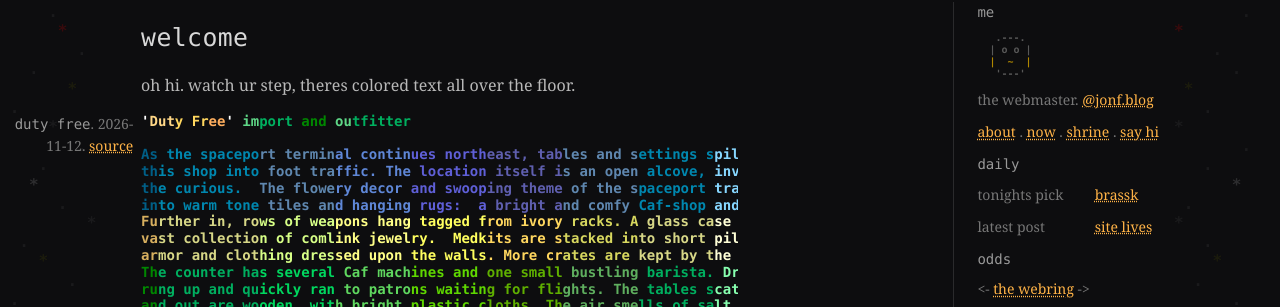
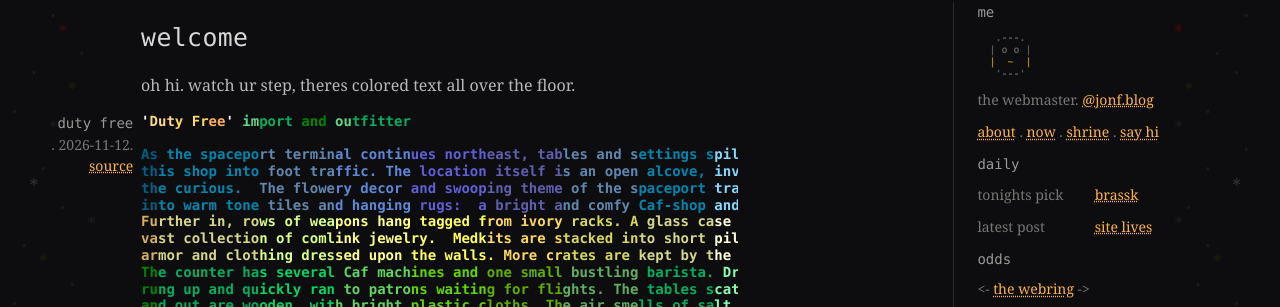
Before and after one commit to jf-atray/jf-atray.github.io, a Jekyll site: the page built from index.html, in a window 1280 px wide. Shown: the part 190-497 px from the top of the page. Built offline with Jekyll 4.4.1, drawn with Linux system fonts in a browser that asks for light colours.

Commit message:
caption titles get their own line
Generated with [Devin](https://devin.ai)

Co-Authored-By: Devin <158243242+devin-ai-integration[bot]@users.noreply.github.com>

```diff
--- a/assets/site.css
+++ b/assets/site.css
@@ -215,6 +215,7 @@ section.exhibit ~ section.exhibit {
    art an its label stacked as one unit inside flex rows */
 .xterm-fig { margin: 0; width: fit-content; max-width: 100%; position: relative; }
 .cap { text-align: right; color: var(--dim); font-size: 14px; margin-top: 1ch; }
+.cap-t { display: block; }
 /* caption in a margin instead of under the art */
 .xterm-fig.cap-l figcaption, .xterm-fig.cap-r figcaption {
   position: absolute; top: 0; width: 16ch; margin: 0;
```
